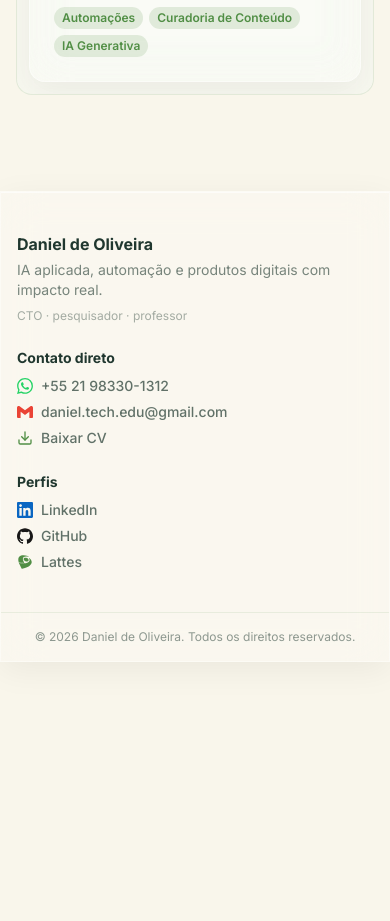
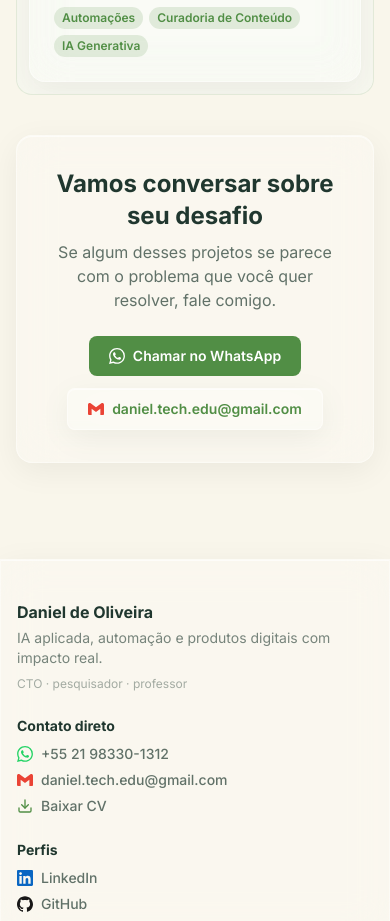
Before and after one commit to oliveira-daniel/portfolio, a Vue app in the folder portfolio-site/: page /projetos in a window 390 px wide. Shown: the part 9120-10041 px from the top of the page. Before the commit the page ends 9782 px from the top, so only its background shows below. Built offline with nearby package versions, Linux system fonts and the light colour scheme.

Commit message:
Update NavBar to reorder 'Portfólio' link and enhance AcademicoView and ProjetosView with new collaboration sections, including contact options via WhatsApp and email. Refactor ServicosView layout for improved presentation and navigation to portfolio cases.

```diff
--- a/portfolio-site/src/components/NavBar.vue
+++ b/portfolio-site/src/components/NavBar.vue
@@ -14,8 +14,8 @@ const open = ref(false)
 
 const links = [
   { path: '/', label: 'Início' },
+  { path: '/servicos', label: 'Serviços' },
   { path: '/projetos', label: 'Portfólio' },
-  { path: '/servicos', label: 'Serviços' },
   { path: '/academico', label: 'Acadêmico' },
   { path: '/blog', label: 'Blog' },
 ]
--- a/portfolio-site/src/views/AcademicoView.vue
+++ b/portfolio-site/src/views/AcademicoView.vue
@@ -1,8 +1,11 @@
 <script setup lang="ts">
 import { computed, ref } from 'vue'
-import { BookOpenText, Building2, CalendarDays, ChevronDown, Info, Users } from 'lucide-vue-next'
+import { BookOpenText, Building2, CalendarDays, ChevronDown, Download, Info, Users } from 'lucide-vue-next'
 import GlassCard from '../components/GlassCard.vue'
+import BrandIcon from '../components/BrandIcon.vue'
 import DonutChart from '../components/DonutChart.vue'
+import contato from '../data/contato.json'
+import brandIcons from '../data/brand-icons.json'
 import pubs from '../data/publicacoes-ultimos-5-anos.json'
 import ori from '../data/orientacoes.json'
 
@@ -242,4 +245,37 @@ const qualisColors = computed(() => qualisDonut.value.labels.map((l) => qualisPa
       </div>
     </section>
   </div>
+
+  <section class="mt-12">
+    <GlassCard class="!p-8 text-center">
+      <h2 class="text-2xl font-bold text-brand-dark mb-2">Vamos colaborar em pesquisa</h2>
+      <p class="text-brand-dark/70 max-w-2xl mx-auto mb-6">
+        Para orientações, parcerias de pesquisa ou projetos com base científica, estes são os melhores canais.
+      </p>
+      <div class="flex flex-wrap justify-center gap-3">
+        <a
+          :href="contato.whatsappLink"
+          target="_blank"
+          rel="noopener"
+          class="inline-flex items-center gap-2 bg-brand-green text-white px-5 py-2.5 rounded-lg text-sm font-semibold hover:scale-[1.03] transition-transform"
+        >
+          <BrandIcon :path="brandIcons.whatsapp.path" hex="FFFFFF" label="WhatsApp" /> Chamar no WhatsApp
+        </a>
+        <a
+          :href="contato.cvUrl"
+          class="glass inline-flex items-center gap-2 px-5 py-2.5 rounded-lg text-sm font-semibold text-brand-green hover:scale-[1.03] transition-transform"
+        >
+          <Download class="w-4 h-4" /> Baixar CV
+        </a>
+        <a
+          :href="contato.lattesUrl"
+          target="_blank"
+          rel="noopener"
+          class="glass inline-flex items-center gap-2 px-5 py-2.5 rounded-lg text-sm font-semibold text-brand-green hover:scale-[1.03] transition-transform"
+        >
+          <BrandIcon :path="brandIcons.lattes.path" :viewBox="brandIcons.lattes.viewBox" label="Lattes" class="brand-lattes" /> Lattes
+        </a>
+      </div>
+    </GlassCard>
+  </section>
 </template>
--- a/portfolio-site/src/views/ProjetosView.vue
+++ b/portfolio-site/src/views/ProjetosView.vue
@@ -2,7 +2,10 @@
 import { computed } from 'vue'
 import { Brain, BusFront, FlaskConical, GraduationCap, Workflow, ArrowUpRight, Star } from 'lucide-vue-next'
 import GlassCard from '../components/GlassCard.vue'
+import BrandIcon from '../components/BrandIcon.vue'
 import portfolioItems from '../data/portfolio.json'
+import contato from '../data/contato.json'
+import brandIcons from '../data/brand-icons.json'
 
 const blocos = ['IA Aplicada', 'Produtos Educacionais', 'Transporte Urbano', 'Automações']
 
@@ -158,4 +161,29 @@ function linksOf(r: any) {
     </div>
     </div>
   </section>
+
+  <section class="mt-10">
+    <GlassCard class="!p-8 text-center">
+      <h2 class="text-2xl font-bold text-brand-dark mb-2">Vamos conversar sobre seu desafio</h2>
+      <p class="text-brand-dark/70 max-w-2xl mx-auto mb-6">
+        Se algum desses projetos se parece com o problema que você quer resolver, fale comigo.
+      </p>
+      <div class="flex flex-wrap justify-center gap-3">
+        <a
+          :href="contato.whatsappLink"
+          target="_blank"
+          rel="noopener"
+          class="inline-flex items-center gap-2 bg-brand-green text-white px-5 py-2.5 rounded-lg text-sm font-semibold hover:scale-[1.03] transition-transform"
+        >
+          <BrandIcon :path="brandIcons.whatsapp.path" hex="FFFFFF" label="WhatsApp" /> Chamar no WhatsApp
+        </a>
+        <a
+          :href="`mailto:${contato.email}`"
+          class="glass inline-flex items-center gap-2 px-5 py-2.5 rounded-lg text-sm font-semibold text-brand-green hover:scale-[1.03] transition-transform"
+        >
+          <BrandIcon :path="brandIcons.gmail.path" :hex="brandIcons.gmail.hex" label="Gmail" /> {{ contato.email }}
+        </a>
+      </div>
+    </GlassCard>
+  </section>
 </template>
--- a/portfolio-site/src/views/ServicosView.vue
+++ b/portfolio-site/src/views/ServicosView.vue
@@ -6,7 +6,6 @@ import {
   BarChart3,
   Bot,
   ClipboardList,
-  Download,
   FlaskConical,
   GraduationCap,
   Handshake,
@@ -97,8 +96,15 @@ const passos = [
   <section class="mb-12">
     <h2 class="text-2xl font-bold text-brand-dark mb-2">Frentes de atuação</h2>
     <p class="text-brand-dark/60 mb-4">Setores onde essas soluções já foram aplicadas.</p>
-    <div class="flex flex-wrap gap-2">
-      <span v-for="f in frentes" :key="f" class="badge badge-yellow">{{ f }}</span>
+    <div class="grid gap-4 md:grid-cols-[1.6fr_1fr] md:items-center">
+      <div class="flex flex-wrap gap-2">
+        <span v-for="f in frentes" :key="f" class="badge badge-yellow">{{ f }}</span>
+      </div>
+      <div class="flex md:justify-end">
+        <router-link to="/projetos" class="inline-flex items-center gap-1.5 text-sm font-semibold text-brand-green hover:underline">
+          Ver casos no portfólio <ArrowRight class="w-4 h-4" />
+        </router-link>
+      </div>
     </div>
   </section>
 
@@ -137,16 +143,7 @@ const passos = [
         >
           <BrandIcon :path="brandIcons.gmail.path" :hex="brandIcons.gmail.hex" label="Gmail" /> {{ contato.email }}
         </a>
-        <a
-          :href="contato.cvUrl"
-          class="glass inline-flex items-center gap-2 px-5 py-2.5 rounded-lg text-sm font-semibold text-brand-green hover:scale-[1.03] transition-transform"
-        >
-          <Download class="w-4 h-4" /> Baixar CV
-        </a>
       </div>
-      <router-link to="/projetos" class="inline-flex items-center gap-1.5 text-sm font-semibold text-brand-green hover:underline mt-6">
-        Ver casos no portfólio <ArrowRight class="w-4 h-4" />
-      </router-link>
     </GlassCard>
   </section>
 </template>
```
